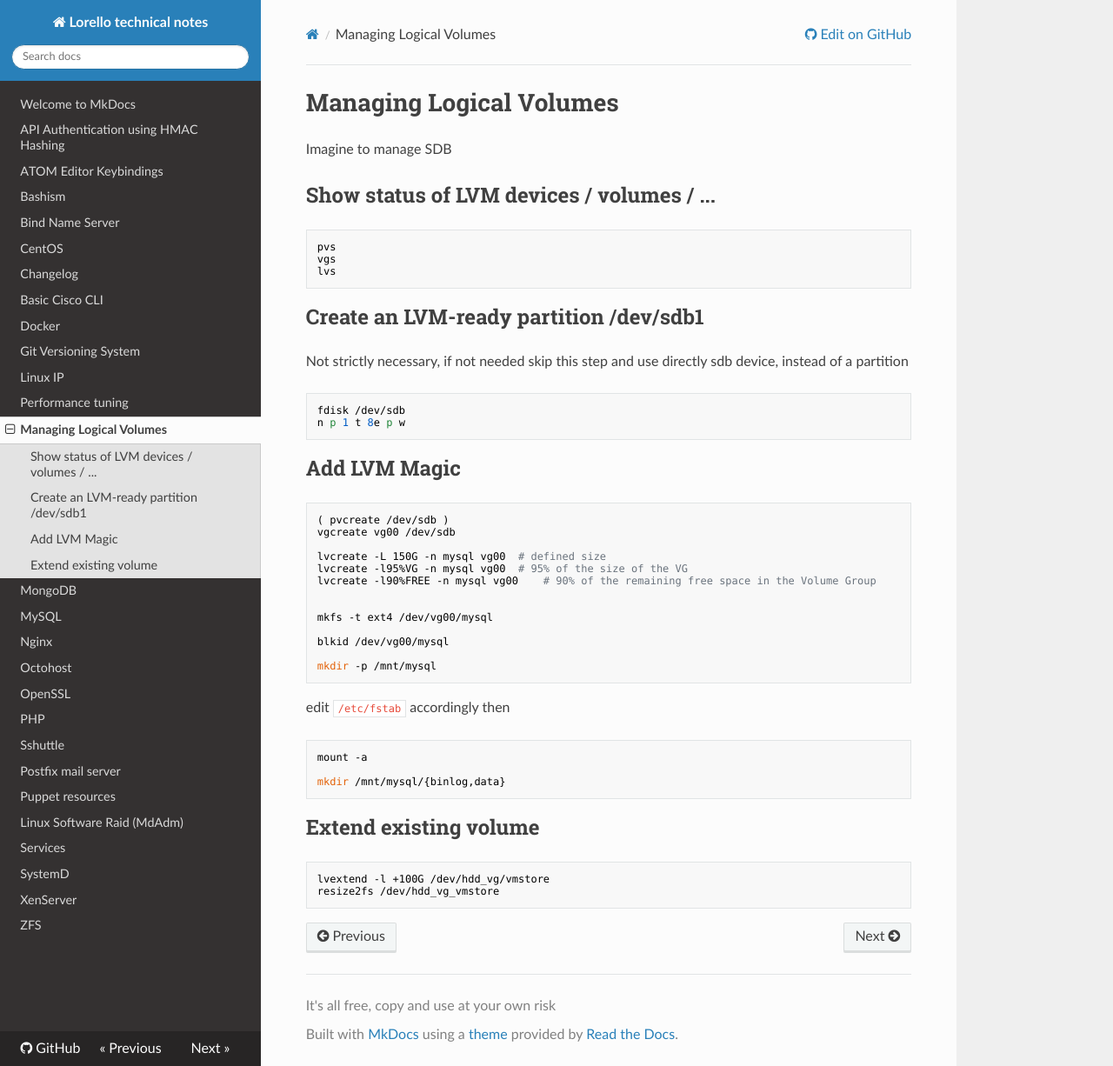
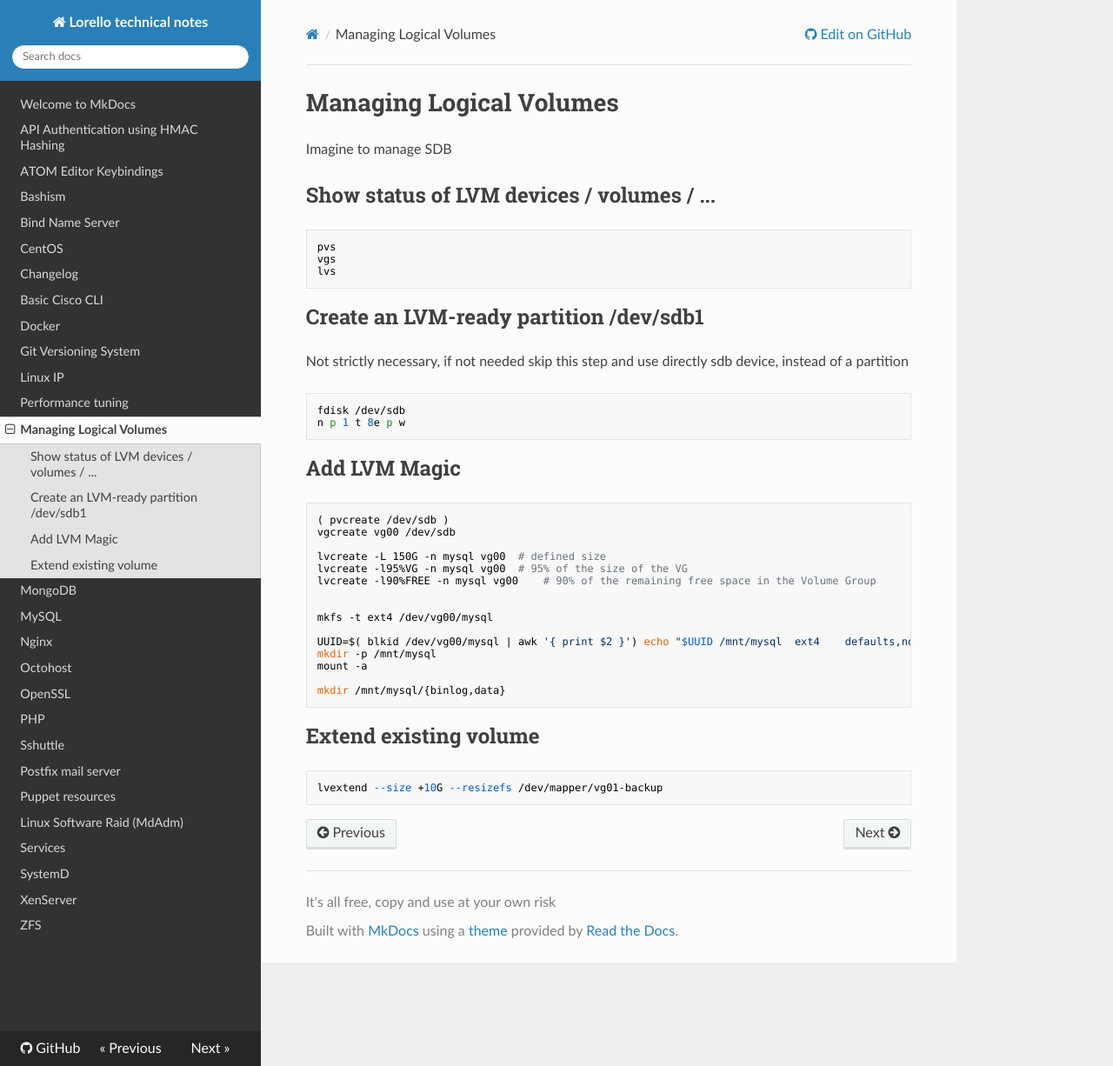
Before and after one commit to lorello/lorello.github.io, an MkDocs documentation site: the page built from docs/lvm.md, in a window 1280 px wide and 1226 px high. Shown: the whole window at 87% size. Built offline with MkDocs 1.6.1, drawn with Linux system fonts in a browser that asks for light colours; nearby versions of some CDN libraries.

Commit message:
Fixed an error on lvm resize of volume group

```diff
--- a/docs/lvm.md
+++ b/docs/lvm.md
@@ -28,17 +28,12 @@ and use directly sdb device, instead of a partition
 
     mkfs -t ext4 /dev/vg00/mysql
 
-    blkid /dev/vg00/mysql
-
+    UUID=$( blkid /dev/vg00/mysql | awk '{ print $2 }') echo "$UUID	/mnt/mysql	ext4	defaults,noatime,nodiratime	0 0" >> /etc/fstab
     mkdir -p /mnt/mysql
-
-edit `/etc/fstab` accordingly then
-
     mount -a
 
     mkdir /mnt/mysql/{binlog,data}
 
 ## Extend existing volume
 
-    lvextend -l +100G /dev/hdd_vg/vmstore
-    resize2fs /dev/hdd_vg_vmstore
+    lvextend --size +10G --resizefs /dev/mapper/vg01-backup
```
